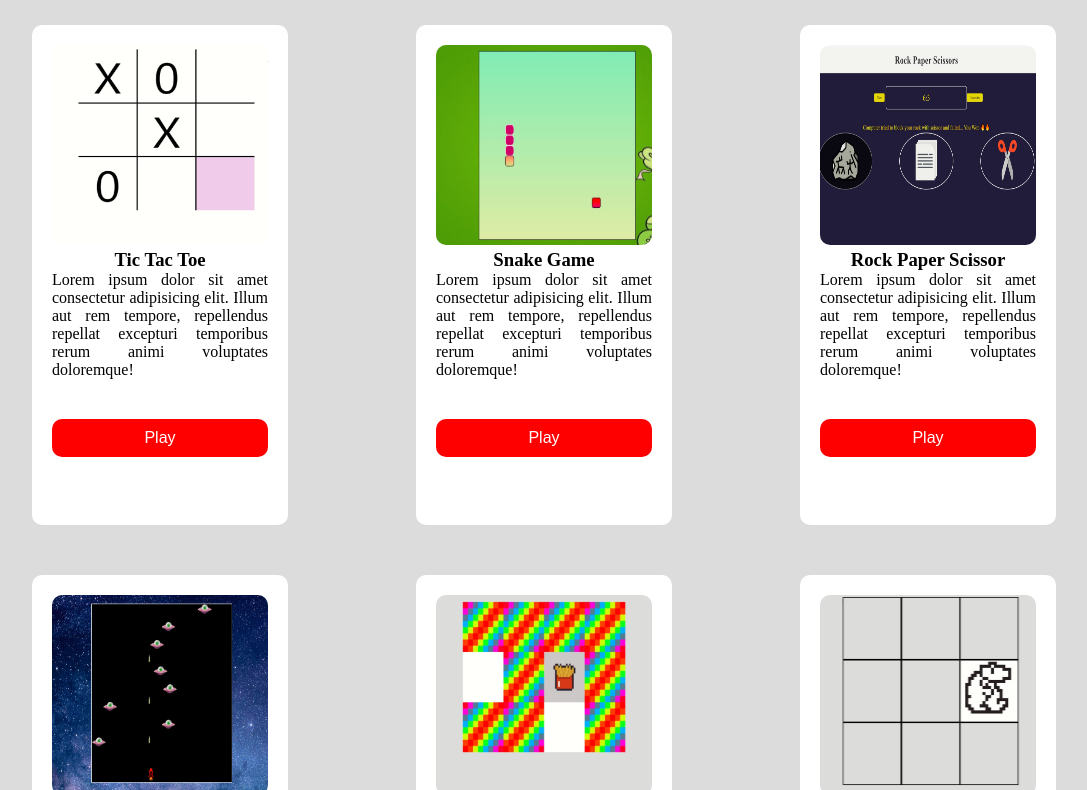
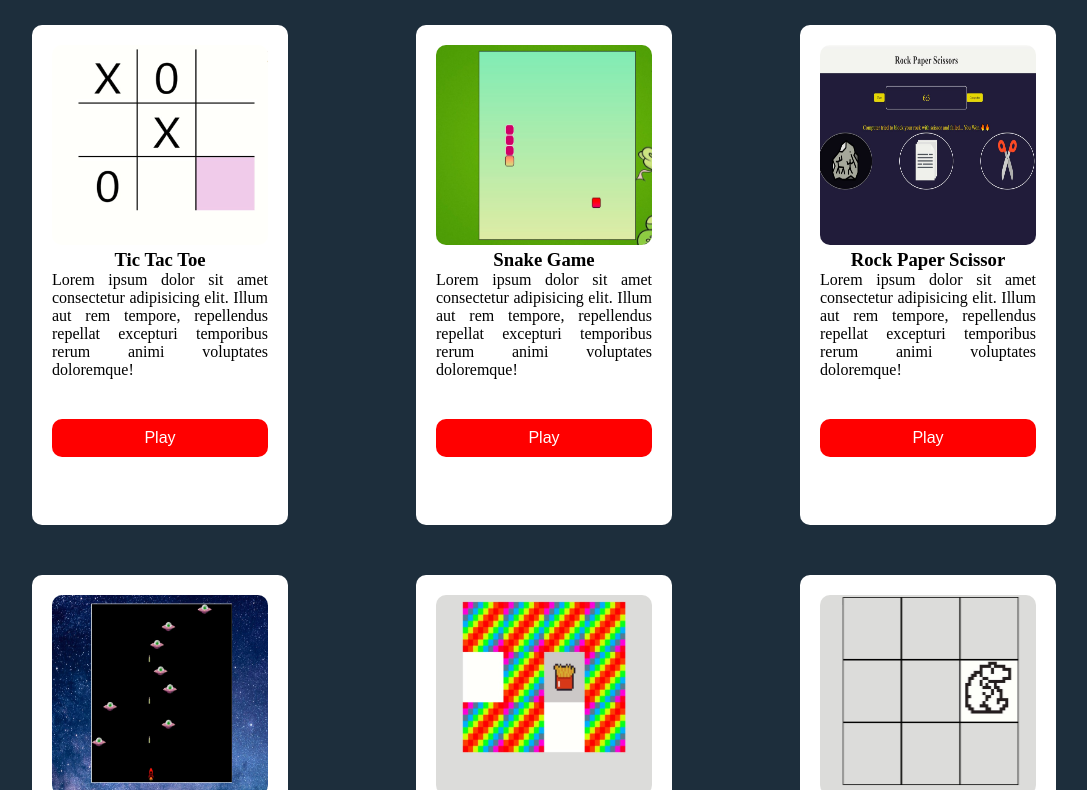
Before and after one commit to mohitchauhan4u/4U-Gaming, a plain HTML site: page 4U-Gaming.html in a window 1280 px wide. Shown: the part 52-842 px from the top of the page, without its empty margins (96-1183 px from the left). Drawn offline with Linux system fonts and the light colour scheme.

Commit message:
final commit and project is completed

```diff
--- a/4U-Gaming.css
+++ b/4U-Gaming.css
@@ -4,7 +4,7 @@
     box-sizing: border-box;
 }
 body{
-    background-color: gainsboro;
+    background-color: #1d2e3c;
 }
 h1{
     color: white;
```
